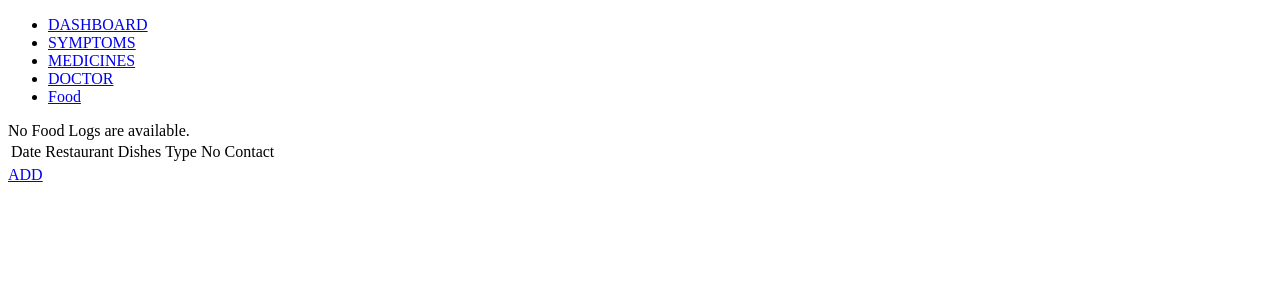
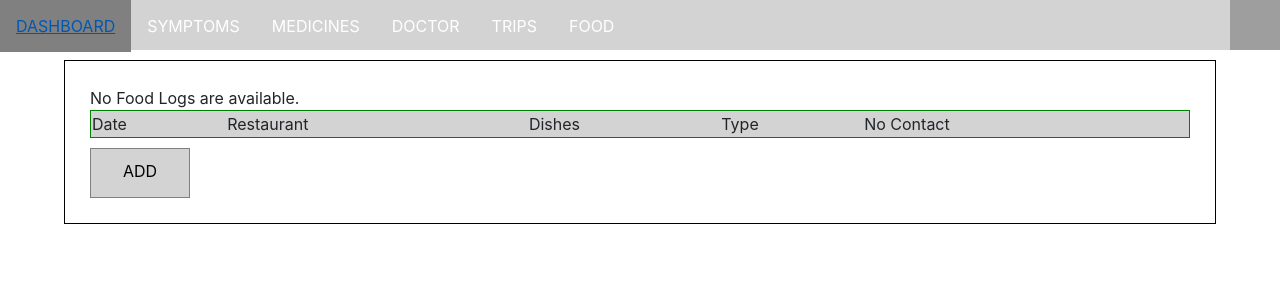
Before and after one commit to smithts/My-COVID-Dashboard, a Django app: page /dashboard/food/ in a window 1280 px wide. Shown: the top 300 px of the page. Run offline with Django 3.2, Linux system fonts and the light colour scheme; data that the repository does not hold is empty; grey boxes are pictures that could not be loaded.

Commit message:
Added baseline CSS stuff and also began the implementation of medication stuff.

```diff
--- a/mysite/dashboard/models.py
+++ b/mysite/dashboard/models.py
@@ -30,8 +30,8 @@
 
 class FoodForm(ModelForm):
     class Meta:
-        model=Food
-        fields=[ 'log_date', 'restaurant', 'dishes', 'mode', 'contact']
+        model = Food
+        fields = ['log_date', 'restaurant', 'dishes', 'mode', 'contact']
 
 # class Choice(models.Model):
 #     question = models.ForeignKey(Food, on_delete=models.CASCADE)
--- /dev/null
+++ b/mysite/dashboard/static/css/base_style.css
@@ -0,0 +1,90 @@
+#main_nav {
+    width: 100%;
+    height: 50px;
+    background-color: lightgray;
+    margin-bottom: 10px;
+}
+
+ul {
+    margin: 0;
+    padding: 0;
+    overflow: hidden;
+    background-color: lightgray;
+}
+
+li {
+    float: left;
+    list-style-type: none;
+}
+#profile_icon {
+    float:right;
+}
+
+#profile_icon img {
+
+    height: 50px;
+    width: 50px;
+}
+
+li a {
+    display: block;
+    color: white;
+    text-align: center;
+    padding: 14px 16px;
+    text-decoration: none;
+}
+
+li a:hover {
+    background-color: gray;
+}
+
+#risk_display {
+    margin: auto;
+    width: 50%;
+    border: 1px solid red;
+    padding: 10px;
+    padding-top: 25px;
+}
+#risk_display p {
+    text-align: center;
+}
+
+#main_content {
+    margin: auto;
+    width: 90%;
+    border: 1px solid black;
+    padding: 25px;
+}
+
+.add_log_button {
+    width: 100px;
+    height: 50px;
+    border: 1px solid gray;
+    color: black;
+    padding: 10px;
+    text-align: center;
+    margin-top: 10px;
+    background-color: lightgray;
+}
+
+.add_log_button a {
+    color: black;
+    text-align: center;
+}
+
+.results_row {
+    width: auto;
+    border: 1px solid orange;
+}
+
+.results_header {
+    background-color: lightgray;
+    width: auto;
+    border: 1px solid green;
+}
+
+.results_table {
+    width: 100%;
+    border: 1px solid red;
+    alignment: center;
+}
--- a/mysite/dashboard/templates/base.html
+++ b/mysite/dashboard/templates/base.html
@@ -1,11 +1,17 @@
+{% load static %}
 <!doctype html>
 <html>
     <head>
         <meta http-equiv="Content-Type" content="text/html; charset=utf-8" />
+        <link rel="stylesheet" href="https://cdn.jsdelivr.net/npm/bootstrap@4.5.3/dist/css/bootstrap.min.css" integrity="sha384-TX8t27EcRE3e/ihU7zmQxVncDAy5uIKz4rEkgIXeMed4M0jlfIDPvg6uqKI2xXr2" crossorigin="anonymous">
+        <link rel="stylesheet" type="text/css" href="{% static 'css/base_style.css' %}">
         <title>COVID DASHBOARD - {% block title %}My Site{% endblock %}</title>
     </head>
     <body>
-        {% include 'menu.html' %}
-        {% block content %}{% endblock %}
+        {% include 'nav_bar.html' %}
+        <div id="main_content">
+            {% block content %}{% endblock %}
+        </div>
+
     </body>
 </html>
--- a/mysite/dashboard/templates/food/index.html
+++ b/mysite/dashboard/templates/food/index.html
@@ -1,16 +1,17 @@
 {% extends "base.html" %}
 {% block title %}Food{% endblock %}
 {% block content %}
-<table>
-    <tr>
+<table class="results_table">
+    <tr class="results_header">
 {% for header in headers %}
-        <td>{{header}} </td>
+        <td>{{header}}</td>
 {% endfor %}
     </tr>
 {% if food %}
-    <tr>
     {% for f in food %}
-        <td>{{ f.log_date }}</td><td>{{ f.restaurant }}</td><td>{{ f.dishes }}</td><td>{{ f.mode }}</td><td>{{ f.contact }}</td><td><a href="{% url 'dashboard:detail' f.id %}">VIEW</a></td></tr>
+       <tr class="results_row">
+           <td>{{ f.log_date }}</td><td>{{ f.restaurant }}</td><td>{{ f.dishes }}</td><td>{{ f.mode }}</td><td>{{ f.contact }}</td><td><a href="{% url 'dashboard:detail' f.id %}">VIEW</a></td>
+       </tr>
     {% endfor %}
 
 {% else %}
@@ -18,5 +19,5 @@
 {% endif %}
 </table>
 
-<a href="{% url 'dashboard:add' %}">ADD</a>
+<div class="add_log_button"><a href="{% url 'dashboard:add' %}">ADD</a></div>
 {% endblock %}
--- a/mysite/dashboard/templates/index.html
+++ b/mysite/dashboard/templates/index.html
@@ -1,5 +1,7 @@
 {% extends "base.html" %}
 {% block title %}Home{% endblock %}
 {% block content %}
-COVID RISK {{risk}}
+    <div id="risk_display">
+        <p>COVID RISK {{risk}}</p>
+    </div>
 {% endblock %}
--- /dev/null
+++ b/mysite/dashboard/templates/medicine/index.html
@@ -0,0 +1,5 @@
+{% extends "base.html" %}
+{% block title %}Medicine{% endblock %}
+{% block content %}
+Medicine
+{% endblock %}
--- a/mysite/dashboard/templates/menu.html
+++ /dev/null
@@ -1,10 +0,0 @@
-
-<nav>
-    <ul>
-        <li><a href="{% url 'dashboard:index' %}">DASHBOARD</a></li>
-        <li><a href="#">SYMPTOMS</a></li>
-        <li><a href="#">MEDICINES</a></li>
-        <li><a href="#">DOCTOR</a></li>
-        <li><a href="{% url 'dashboard:view' %}">Food</a></li>
-    </ul>
-</nav>
--- /dev/null
+++ b/mysite/dashboard/templates/nav_bar.html
@@ -0,0 +1,13 @@
+<div id="main_nav">
+    <nav>
+        <l>
+            <li class="main_nav_option"><a href="{% url 'dashboard:index' %}">DASHBOARD</a></li>
+            <li class="main_nav_option"><a href="#">SYMPTOMS</a></li>
+            <li class="main_nav_option"><a href="{% url 'dashboard:medicine_view' %}">MEDICINES</a></li>
+            <li class="main_nav_option"><a href="#">DOCTOR</a></li>
+            <li class="main_nav_option"><a href="#">TRIPS</a></li>
+            <li class="main_nav_option"><a href="{% url 'dashboard:food_view' %}">FOOD</a></li>
+            <a id="profile_icon" href="#"><img src="https://cdn2.iconfinder.com/data/icons/business-part-2/64/_Personal_Account_Button-512.png"></a>
+        </l>
+    </nav>
+</div>
--- a/mysite/dashboard/urls.py
+++ b/mysite/dashboard/urls.py
@@ -8,10 +8,11 @@
     # ex: /dashboard/
     path('', views.index, name='index'),
     # ex: /food/
-    path('food/', views.view, name='view'),
+    path('food/', views.view_food, name='food_view'),
     # ex: /food/5/
-    path('food/<int:id>/', views.detail, name='detail'),
+    path('food/<int:id>/', views.detail_food, name='detail'),
     # ex: /food/add/
-    path('food/add', views.add, name='add'),
-    path('success', views.success, name='success')
+    path('food/add', views.add_food, name='add'),
+    path('success', views.success, name='success'),
+    path('medicines/', views.view_medicine, name="medicine_view")
 ]
--- a/mysite/dashboard/views.py
+++ b/mysite/dashboard/views.py
@@ -16,11 +16,11 @@
     two_weeks_ago = timezone.now().date() - timedelta(days=14)
 
     #all food logs within 2 weeks
-    #food = Food.objects.filter(log_date__gte=two_weeks_ago)
+    food = Food.objects.filter(log_date__gte=two_weeks_ago)
 
     #all food logs that had pickups with contact
-    food_contact = Food_Contact.objects.filter(title__exact="No").get()
-    food = food_contact.food_set.filter(log_date__gte=two_weeks_ago)
+    #food_contact = Food_Contact.objects.filter(title__exact="No").get()
+    #food = food_contact.food_set.filter(log_date__gte=two_weeks_ago)
 
     risk = get_risk([food])
 
@@ -30,9 +30,8 @@
     return render(request, 'index.html', context)
 
 
-def view(request):
-
-    headers = ['Date', 'Restaurant', 'Dishes', 'Type', 'No Contact']
+def view_food(request):
+    headers = ['Date', 'Restaurant', 'Dishes', 'Type', 'No Contact', '']
 
     context = {
         'food': Food.objects.all(),
@@ -40,7 +39,7 @@
     }
     return render(request, 'food/index.html', context)
 
-def add(request):
+def add_food(request):
     form = FoodForm(request.POST or None)
     if form.is_valid():
         form.save()
@@ -52,7 +51,7 @@
     }
     return render(request, 'food/add.html', context)
 
-def detail(request, id):
+def detail_food(request, id):
 
     context = {
         'food': Food.objects.get(pk=id),
@@ -61,3 +60,16 @@
 
 def success(request):
     return render(request, 'save/success.html')
+
+
+def view_medicine(request):
+    return None
+
+def view_doctor(request):
+    return None
+
+def view_symptom(request):
+    return None
+
+def view_trip(request):
+    return None
```
Also changed, not shown: mysite/dashboard/templates/medicine/add.html (added, +8 -0 lines), mysite/dashboard/templates/medicine/detail.html (added, +7 -0 lines).
